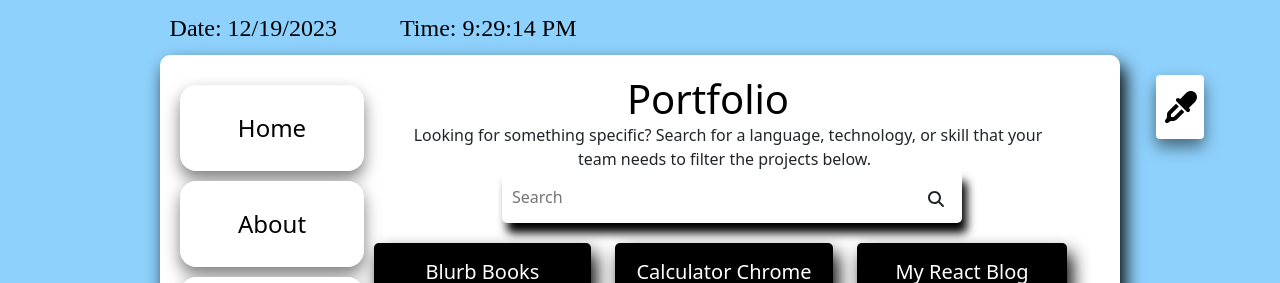
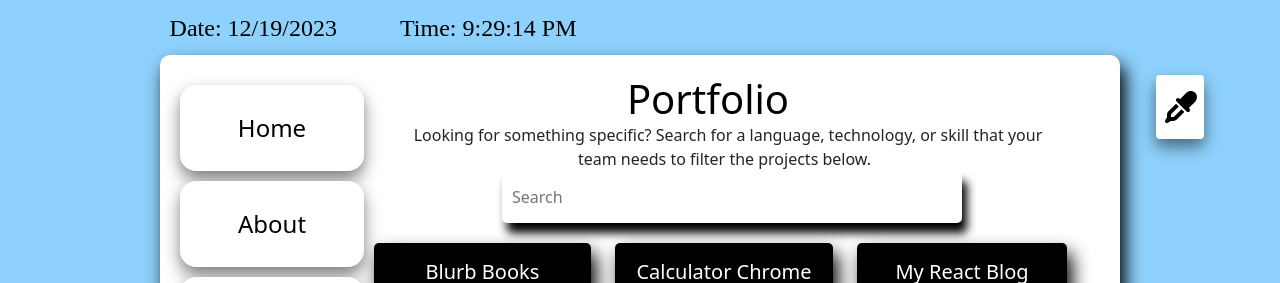
Before and after one commit to raseward14/Responsive-Portfolio, a React (Create React App) app in the folder client/: page /portfolio in a window 1280 px wide. Shown: the top 283 px of the page. Built offline with nearby package versions, Linux system fonts and the light colour scheme; a web font is replaced by a local one.

Commit message:
removed spyglass icon

```diff
--- a/client/src/components/Form/index.js
+++ b/client/src/components/Form/index.js
@@ -7,8 +7,10 @@ import { faMagnifyingGlass } from '@fortawesome/free-solid-svg-icons';
 export function Input(props) {
     return (
         <div className="form-group">
-            <input className="form-control" {...props} />
-            <FontAwesomeIcon className='i' icon={faMagnifyingGlass} />
+            <input className="form-control" {...props}/>
+            {/* <button>
+                <FontAwesomeIcon className='i' icon={faMagnifyingGlass} />
+            </button> */}
         </div>
     );
 };
--- a/client/src/components/ProjectCards/style.css
+++ b/client/src/components/ProjectCards/style.css
@@ -19,7 +19,6 @@
     border-radius: 5px;
     position: unset;
 }
-
 .card-title {
     height: 40px;
 }
@@ -46,16 +45,16 @@ a:hover {
     outline: none;
 }
 
-.input-container {
+/* .input-container {
     position: relative;
     height: 84%;
-}
+}  */
 
 .input-container .i {
-    position: absolute;
-    right: 17%;
-    top: 20px;
-    height: 10;
+    /* position: absolute; */
+    /* right: 17%; */
+    /* top: 20px;
+    height: 10; */
 }
 
 .search-span {
```
